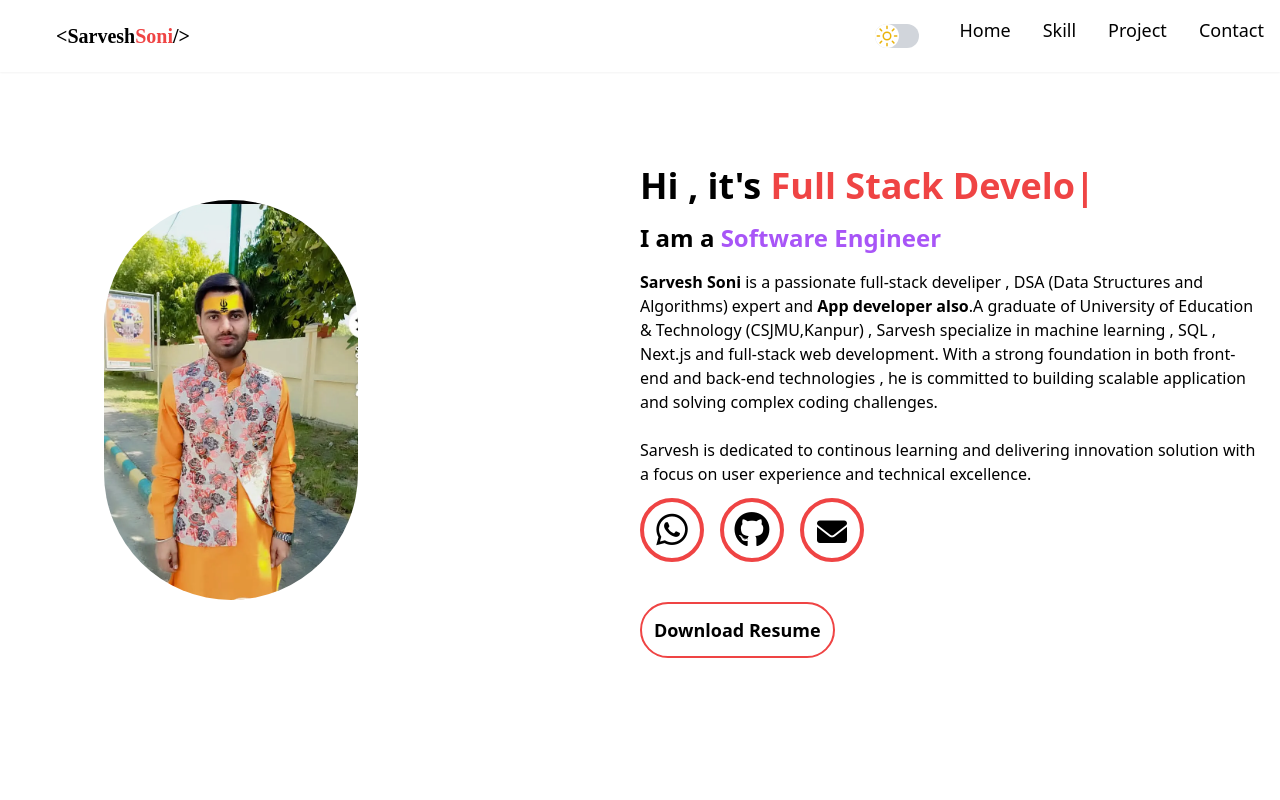
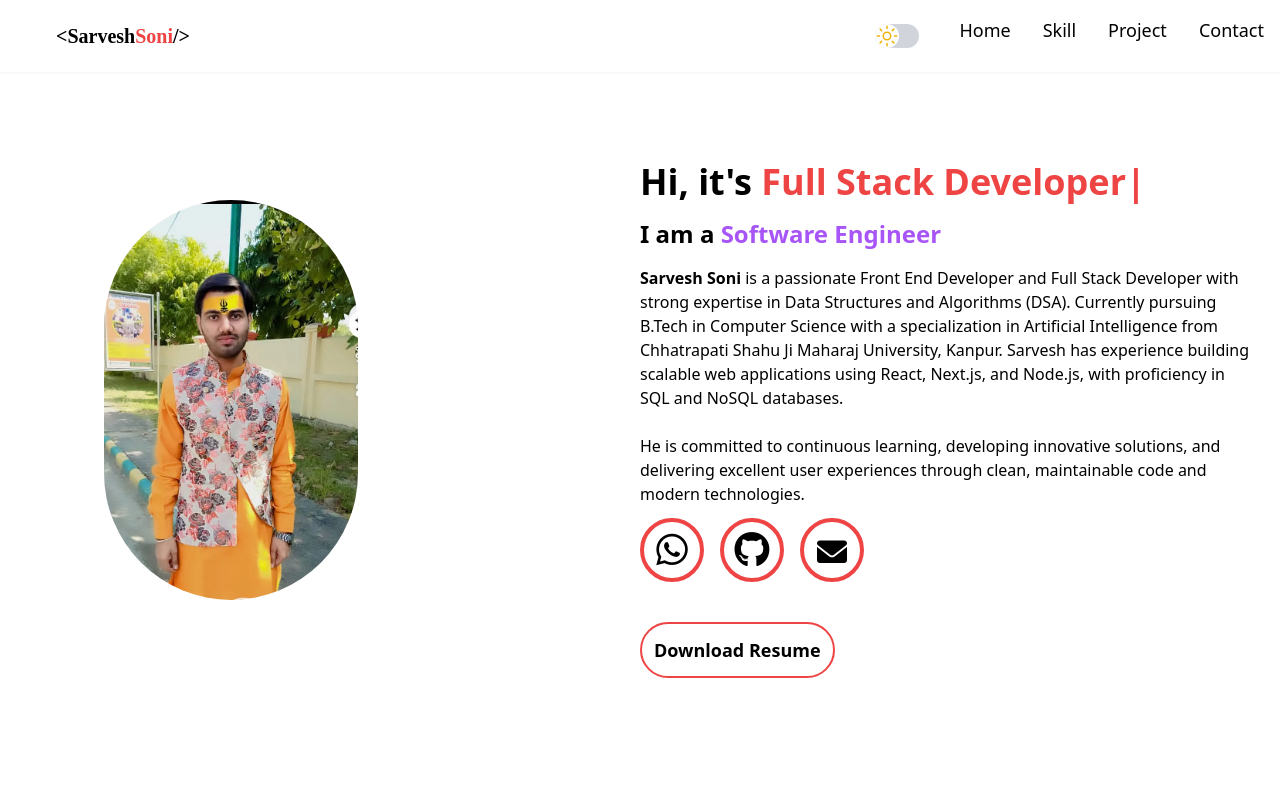
Before and after one commit to Sarvesh7617/Portfolio, a React (Vite) app: page / in a window 1280 px wide. Shown: the top 800 px of the page. Built offline with nearby package versions, Linux system fonts and the light colour scheme.

Commit message:
Updated Home.jsx and added resume PDF

```diff
--- a/src/components/Home.jsx
+++ b/src/components/Home.jsx
@@ -131,25 +131,36 @@ const Home=()=>{
                     />
                 </section>
 
-                <section className="w-1/2 text-center md:text-left mt-6">
-                    <h1 className="md:text-4xl mb-4"><strong>Hi , it's <span className="text-red-500">
-                        <TypeAnimation
-                        sequence={
-                            [
-                                "DSA Marster",1000,
-                                "Full Stack Developer",1000,
-                                "App Developer",1000,
-                                "Next.js",1000,
-                                "SQL Knowlegde",1000
-                            ]
-                        }
+                <section className="w-1/2 text-center md:text-left mt-10">
+                    <h1 className="md:text-4xl mb-4">
+                        <strong>
+                        Hi, it's{" "}
+                        <span className="text-red-500">
+                            <TypeAnimation
+                            sequence={[
+                                "Front End Developer", 1000,
+                                "Full Stack Developer", 1000,
+                                "DSA Expert", 1000,
+                                "Machine Learning Enthusiast", 1000,
+                                "Next.js & SQL", 1000,
+                            ]}
                             speed={10}
-                            style={{fontStyle:"1re"}}
+                            style={{ fontStyle: "normal" }}
                             repeat={Infinity}
-                        />
-                        </span></strong></h1>
-                    <h3 className="md:text-2xl sm:text-3xl font-semibold mb-4">I am a <span className="text-purple-500">Software Engineer</span></h3>
-                    <p className="mb-7 md:mb-0"><strong>Sarvesh Soni</strong> is a passionate full-stack develiper , DSA (Data Structures and Algorithms) expert and <strong>App developer also</strong>.A graduate of University of Education & Technology (CSJMU,Kanpur) , Sarvesh specialize in machine learning , SQL , Next.js and full-stack web development. With a strong foundation in both front-end and back-end technologies , he is committed to building scalable application and solving complex coding challenges.<br/><br/>Sarvesh is dedicated to continous learning and delivering innovation solution with a focus on user experience and technical excellence.</p>
+                            />
+                        </span>
+                        </strong>
+                    </h1>
+                    <h3 className="md:text-2xl sm:text-3xl font-semibold mb-4">
+                        I am a <span className="text-purple-500">Software Engineer</span>
+                    </h3>
+                    <p className="mb-7 md:mb-0">
+                        <strong>Sarvesh Soni</strong> is a passionate Front End Developer and Full Stack Developer with strong expertise in Data Structures and Algorithms (DSA). Currently pursuing B.Tech in Computer Science with a specialization in Artificial Intelligence from Chhatrapati Shahu Ji Maharaj University, Kanpur. Sarvesh has experience building scalable web applications using React, Next.js, and Node.js, with proficiency in SQL and NoSQL databases.
+                        <br />
+                        <br />
+                        He is committed to continuous learning, developing innovative solutions, and delivering excellent user experiences through clean, maintainable code and modern technologies.
+                    </p>
+
                     <div className="flex flex-wrap justify-center md:justify-start md:flex-row gap-4 mt-3 mb-4">
                         <a href="https://wa.me/917617878976" target="_blank" title="whatapp page"><i className="fa-brands fa-whatsapp text-4xl border-4 w-16 h-16 text-center pt-2 border-red-500 rounded-full hover:scale-110 sm:bg-transparent bg-green-500 hover:bg-green-500 transition duration-300 cursor-pointer"></i></a>
                         <a href="https://github.com/Sarvesh7617" title="Github page" target="_blank"><i className="fa-brands fa-github text-4xl border-4 w-16 h-16 text-center pt-2 border-red-500 rounded-full hover:scale-110 sm:bg-transparent bg-purple-500 hover:bg-purple-500 transition duration-300 cursor-pointer"></i></a>
@@ -222,7 +233,7 @@ const Home=()=>{
                         { src: Face, alt: "face-recorgnition project",link:"https://github.com/springboardmentor136/Visionary-Advanced-Image-Recognition-for-the-Next-Era/tree/main" },
                         { src: Hostel, alt: "Hostel-manage project",link:"https://github.com/Sarvesh7617/Hostel-managemen-Portal" },
                         { src: Disease, alt: "Disease-predict project",link:"https://github.com/Sarvesh7617/Multiple_Disease_Prediction_Using_Machine_Learning" },
-                        { src: weather, alt: "weather project",link:"https://github.com/Sarvesh7617/WeatherNode" },
+                        { src: weather, alt: "weather project",link:"https://weather-node-usi5-74i64podm-sarvesh-soni-s-projects.vercel.app/" },
                         { src: commerce, alt: "e-commerce project",link:"https://github.com/Sarvesh7617/BootStrap_E-commerce_Website" }
                     ].map((item,index)=>(
                         <div
```
Also changed, not shown: 1 other file (tests, documents, lock files or other folders).
